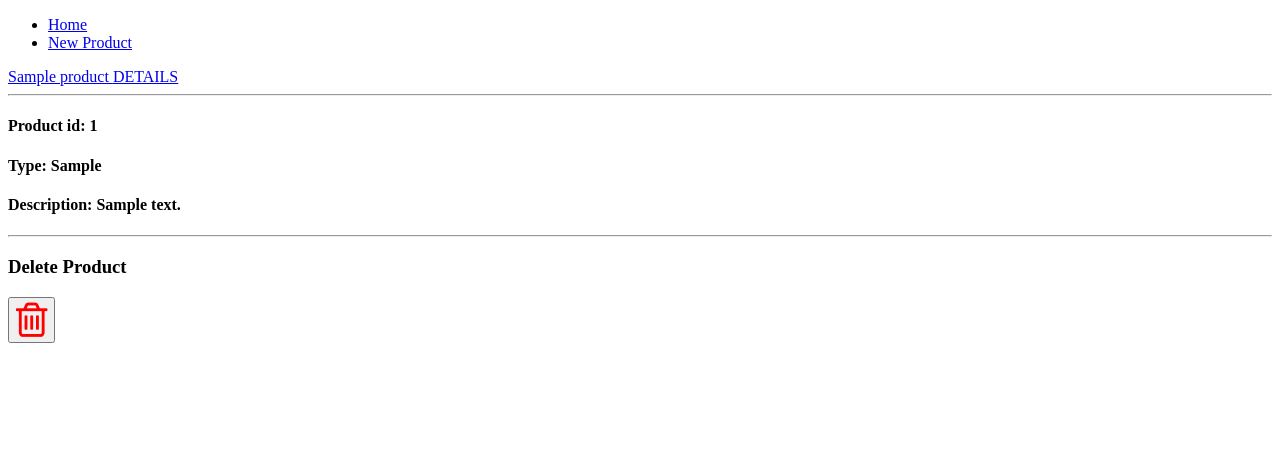
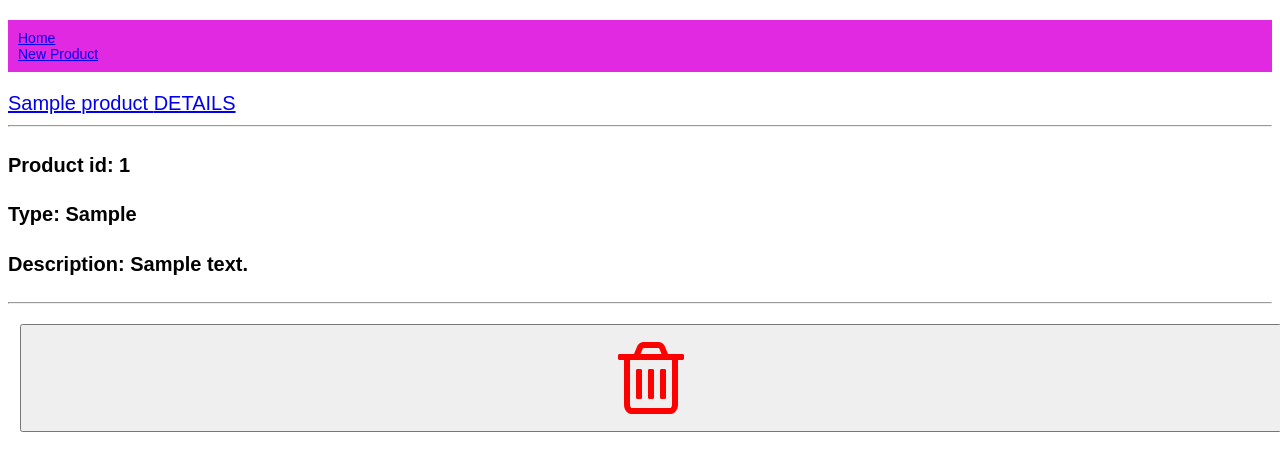
Before and after one commit to Jakubnecessary/CS_S_P_1, a Flask app: page /products in a window 1280 px wide. Shown: the top 471 px of the page. Run offline with Flask 2, Linux system fonts and the light colour scheme; a database or web service that is not in the repository returns one stand-in record (values such as "Sample title"); some libraries are stand-ins or nearby versions.

Commit message:
added basic style look and finished plannig new supplier function with all methods and routes needed brake

```diff
--- a/static/style.css
+++ b/static/style.css
@@ -0,0 +1,41 @@
+body{
+    font-family: "fanatsy", arial, sans-serif; font-size: 20px;
+}
+
+.new-product {
+    font-weight: bold;
+    margin-bottom: 1em;
+    margin-right: 0.5em;
+    background-color:rgb(0, 247, 255);
+}
+
+input, select, button {
+    font-size: 100%;
+    width : 100%;
+    padding: 10px;
+    margin: 10px;
+    box-sizing: border-box;
+}
+
+.menu li{
+    padding-right: 10px;
+    list-style: none;
+    color: white;
+    font-family: "fantasy", arial, sans-serif; font-size: 14px;
+}
+
+.buttons {
+    margin-top: 10px;
+    margin-left: 2px;
+    font-size: 1.4em;
+    color: #aab8c2;
+}
+.menu{
+    display: grid;
+    padding: 10px;
+    background-color: rgba(224, 34, 224, 0.966);
+    color:rgb(194, 22, 194);
+    font-family: "fanatsy", arial, sans-serif; font-size: 20px;
+    box-sizing: border-box;
+
+}
--- a/templates/products/index.html
+++ b/templates/products/index.html
@@ -14,7 +14,6 @@
         <h4>Description: {{product.product_description}}</h4>
     </div>
     <hr>
-    <h3>Delete Product</h3>
     <div class="buttons">
 
         <form class="delete-form" action="/products/{{product.id}}/delete" method="POST">
```
